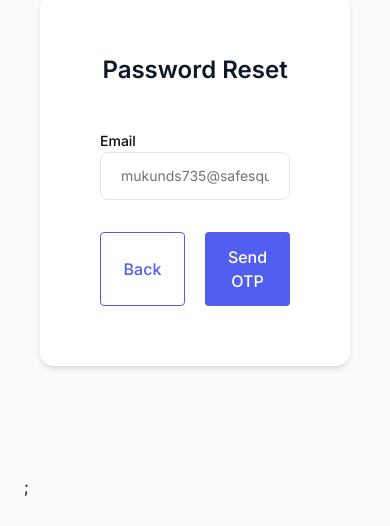
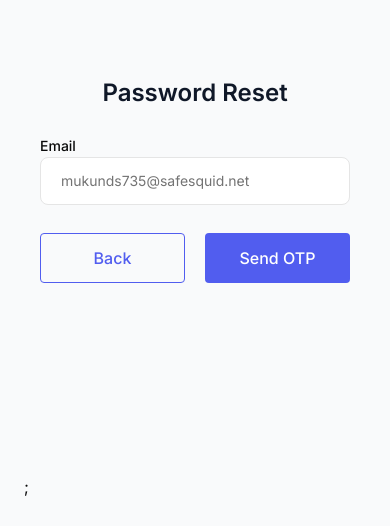
Before and after one commit to harshasurya02/safesquid-portal-ui, a Next.js app: page /auth/forgot-password in a window 390 px wide. Shown: the part 222-748 px from the top of the page. Built offline with nearby package versions, Linux system fonts and the light colour scheme.

Commit message:
style: update layout and spacing in ForgotPasswordForm for improved responsiveness

```diff
--- a/src/components/forgot-password-form.tsx
+++ b/src/components/forgot-password-form.tsx
@@ -264,7 +264,7 @@ export function ForgotPasswordForm() {
   return (
     <div className="min-h-[70vh] flex items-center justify-center p-4">
       <div className="w-full ">
-        <div className="bg-white rounded-xl shadow-md p-15 space-y-[42px]">
+        <div className="w-full space-y-6 md:bg-white md:rounded-xl md:shadow-[0_4px_30px_0_rgba(255,106,41,0.10)] md:p-15 md:space-y-[42px]">
           <div className="text-center">
             <h1 className="text-2xl font-semibold text-gray-900">
               Password Reset
@@ -279,7 +279,7 @@ export function ForgotPasswordForm() {
 
           {/* Step: Email */}
           {step === "email" && (
-            <form onSubmit={initiate} className="space-y-8">
+            <form onSubmit={initiate} className="space-y-7 md:space-y-8">
               <div className="space-y-1">
                 <label className="text-sm font-medium text-foreground">
                   Email
@@ -315,7 +315,10 @@ export function ForgotPasswordForm() {
 
           {/* Step: OTP */}
           {step === "otp" && (
-            <form onSubmit={(e) => e.preventDefault()} className="space-y-8">
+            <form
+              onSubmit={(e) => e.preventDefault()}
+              className="space-y-7 md:space-y-8"
+            >
               <div className="space-y-1">
                 <label className="text-sm font-medium text-foreground">
                   Email
```
